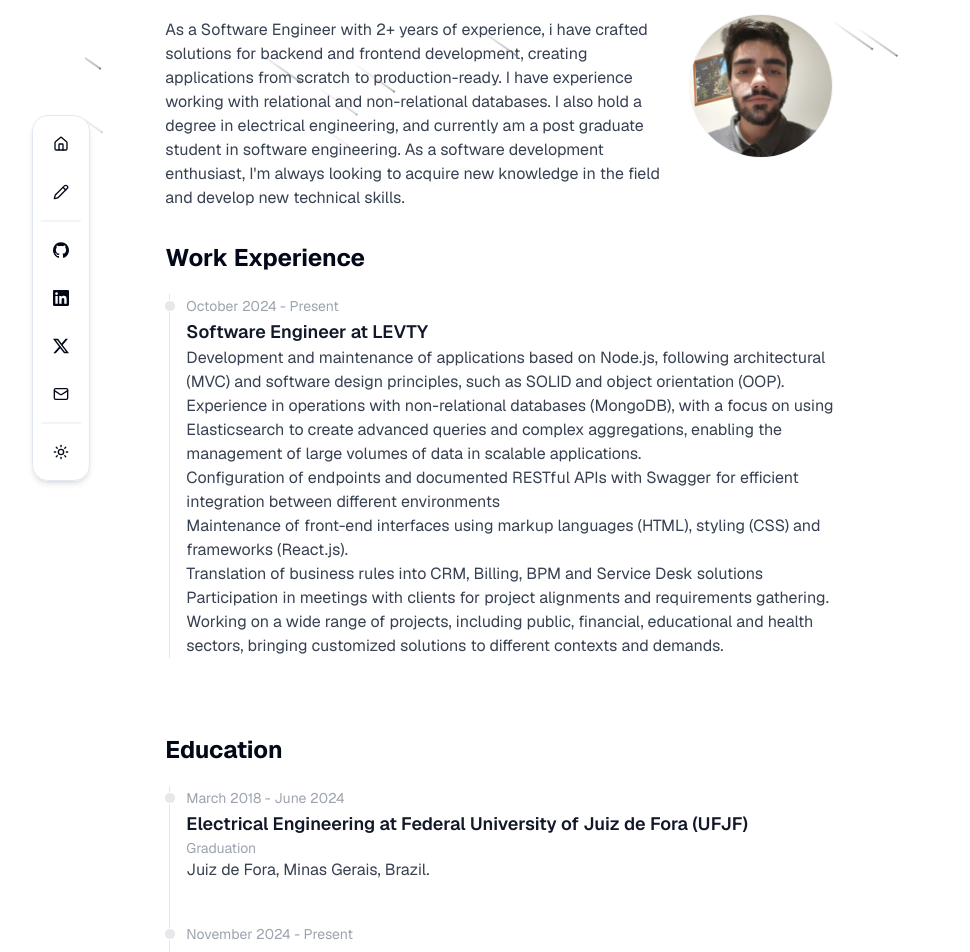
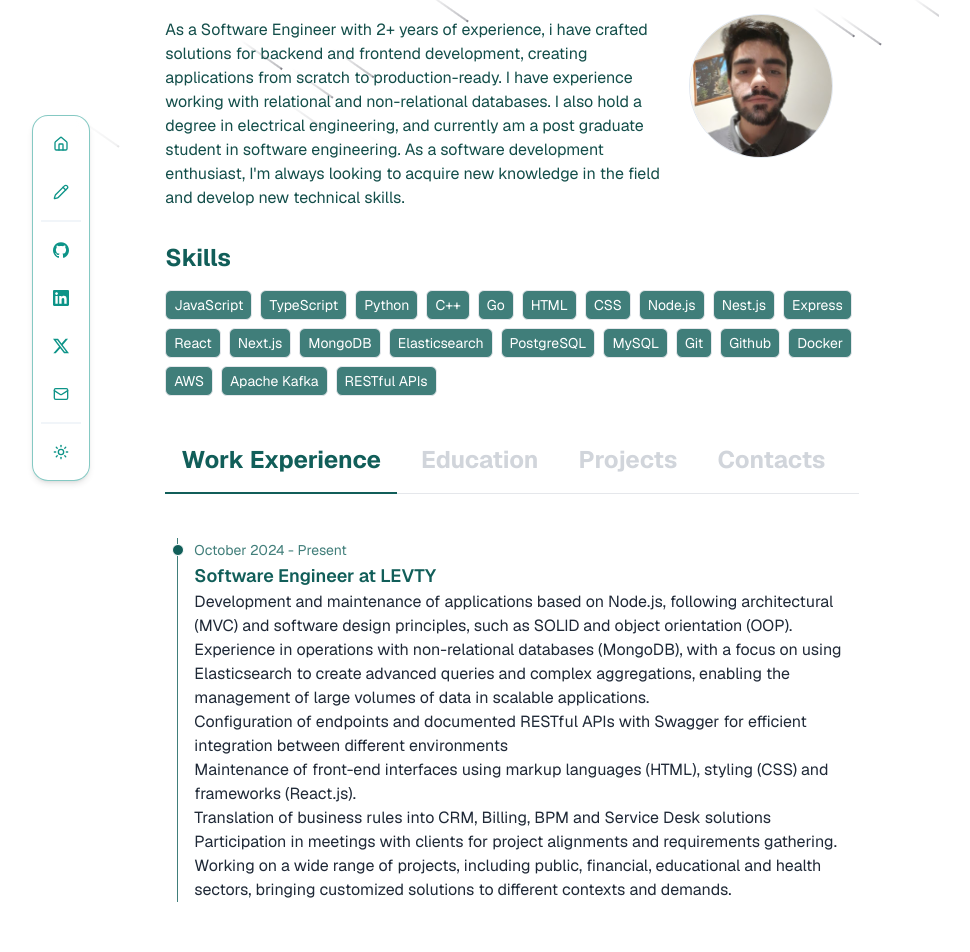
Before and after one commit to Victormrf/portfolio, a Next.js app: page / in a window 1280 px wide. Shown: the part 118-1070 px from the top of the page, without its empty margins (128-1098 px from the left). Built offline with nearby package versions, Linux system fonts and the light colour scheme.

Commit message:
Added tabs

```diff
--- a/app/globals.css
+++ b/app/globals.css
@@ -10,8 +10,6 @@
     background: linear-gradient(to bottom, transparent 95%, white 100%);
   }
 }
-
-
 
 @layer base {
   :root {
@@ -43,6 +41,7 @@
   }
   .dark {
     --background: 222.2 84% 4.9%;
+    /* --background: 213 14% 19%; */
     --foreground: 210 40% 98%;
     --card: 222.2 84% 4.9%;
     --card-foreground: 210 40% 98%;
@@ -69,8 +68,6 @@
   }
 }
 
-
-
 @layer base {
   * {
     @apply border-border;
--- a/app/page.tsx
+++ b/app/page.tsx
@@ -1,11 +1,8 @@
-import ContactMe from "@/components/ContactMe";
 import { CustomDock } from "@/components/CustomDock";
-import Education from "@/components/Education";
+import CustomTab from "@/components/CustomTab";
 import Intro from "@/components/Intro";
 import { Meteors } from "@/components/magicui/meteors";
-import Projects from "@/components/Projects";
 import Skills from "@/components/Skills";
-import WorkExperience from "@/components/WorkExperience";
 
 export default function Home() {
   return (
@@ -13,11 +10,8 @@ export default function Home() {
       <main className="flex flex-col gap-8 row-start-2 items-center sm:items-start w-full overflow-hidden">
         <Meteors />
         <Intro />
-        <WorkExperience />
-        <Education />
         <Skills />
-        <Projects />
-        <ContactMe />
+        <CustomTab />
         <CustomDock orientation="vertical" />
       </main>
     </div>
--- a/components/ContactMe.tsx
+++ b/components/ContactMe.tsx
@@ -3,7 +3,6 @@ import Link from "next/link";
 const ContactMe = () => {
   return (
     <div className="flex flex-col gap-4">
-      <h1 className="text-2xl font-bold">Contact Me</h1>
       <p className="text-base text-gray-700 dark:text-gray-300">
         Want to chat? Just shoot me a dm with a direct question on{" "}
         <Link className="text-blue-500" href="https://x.com/vmrf2000">
--- a/components/CustomDock.tsx
+++ b/components/CustomDock.tsx
@@ -141,6 +141,7 @@ export function CustomDock({
         <Dock
           direction="middle"
           orientation={isMobile ? "horizontal" : orientation}
+          className="border-teal-600/50 dark:border-teal-500/50"
         >
           {DATA.navbar.map((item) => (
             <DockIcon key={item.label}>
@@ -151,10 +152,10 @@ export function CustomDock({
                     aria-label={item.label}
                     className={cn(
                       buttonVariants({ variant: "ghost", size: "icon" }),
-                      "size-12 rounded-full"
+                      "size-12 rounded-full hover:text-teal-500 dark:hover:text-teal-400"
                     )}
                   >
-                    <item.icon className="size-4" />
+                    <item.icon className="size-4 text-teal-600 dark:text-teal-500" />
                   </Link>
                 </TooltipTrigger>
                 <TooltipContent>
@@ -165,7 +166,7 @@ export function CustomDock({
           ))}
           <Separator
             orientation={isMobile ? "vertical" : "horizontal"}
-            className="h-full"
+            className="h-full bg-teal-600/50 dark:bg-teal-500/50"
           />
           {Object.entries(DATA.contact.social).map(([name, social]) => (
             <DockIcon key={name}>
@@ -176,10 +177,10 @@ export function CustomDock({
                     aria-label={social.name}
                     className={cn(
                       buttonVariants({ variant: "ghost", size: "icon" }),
-                      "size-12 rounded-full"
+                      "size-12 rounded-full hover:text-teal-500 dark:hover:text-teal-400"
                     )}
                   >
-                    <social.icon className="size-4" />
+                    <social.icon className="size-4 text-teal-600 dark:text-teal-500" />
                   </Link>
                 </TooltipTrigger>
                 <TooltipContent>
@@ -190,7 +191,7 @@ export function CustomDock({
           ))}
           <Separator
             orientation={isMobile ? "vertical" : "horizontal"}
-            className="h-full"
+            className="h-full bg-teal-600/50 dark:bg-teal-500/50"
           />
           <DockIcon>
             <Tooltip>
@@ -199,12 +200,12 @@ export function CustomDock({
                   onClick={() =>
                     setTheme(resolvedTheme === "light" ? "dark" : "light")
                   }
-                  className="size-12 rounded-full flex items-center justify-center"
+                  className="size-12 rounded-full flex items-center justify-center hover:text-teal-500 dark:hover:text-teal-400"
                 >
                   {resolvedTheme === "light" ? (
-                    <Sun className="size-4" />
+                    <Sun className="size-4 text-teal-600 dark:text-teal-500" />
                   ) : (
-                    <Moon className="size-4" />
+                    <Moon className="size-4 text-teal-600 dark:text-teal-500" />
                   )}
                 </button>
               </TooltipTrigger>
--- /dev/null
+++ b/components/CustomTab.tsx
@@ -0,0 +1,75 @@
+"use client";
+
+import { useState } from "react";
+import WorkExperience from "./WorkExperience";
+import Education from "./Education";
+import Projects from "./Projects";
+import ContactMe from "./ContactMe";
+
+const CustomTab = () => {
+  const [activeTab, setActiveTab] = useState("experience");
+
+  const tabs = [
+    {
+      id: "experience",
+      label: "Work Experience",
+      content: <WorkExperience />,
+    },
+    {
+      id: "education",
+      label: "Education",
+      content: <Education />,
+    },
+    {
+      id: "projects",
+      label: "Projects",
+      content: <Projects />,
+    },
+    {
+      id: "contacts",
+      label: "Contacts",
+      content: <ContactMe />,
+    },
+  ];
+
+  return (
+    <div className="flex flex-col gap-4">
+      <div className="mb-4 border-b border-gray-200 dark:border-gray-700">
+        <ul className="flex flex-wrap -mb-px text-2xl font-bold text-center">
+          {tabs.map((tab) => (
+            <li key={tab.id} className="me-2" role="presentation">
+              <button
+                className={`inline-block p-4 border-b-2 rounded-t-lg hover:text-teal-600 hover:border-teal-600 dark:hover:border-teal-100 dark:hover:text-teal-100 ${
+                  activeTab === tab.id
+                    ? "text-teal-800 border-teal-800 dark:text-teal-500 dark:border-teal-500"
+                    : "border-transparent text-gray-300 dark:text-gray-700"
+                }`}
+                onClick={() => setActiveTab(tab.id)}
+                role="tab"
+                aria-selected={activeTab === tab.id}
+                aria-controls={tab.id}
+              >
+                {tab.label}
+              </button>
+            </li>
+          ))}
+        </ul>
+      </div>
+
+      <div>
+        {tabs.map((tab) => (
+          <div
+            key={tab.id}
+            className={`p-2  ${activeTab === tab.id ? "block" : "hidden"}`}
+            role="tabpanel"
+            aria-labelledby={`${tab.id}-tab`}
+          >
+            {tab.content}
+          </div>
+        ))}
+      </div>
+    </div>
+  );
+};
+
+export default CustomTab;
--- a/components/Education.tsx
+++ b/components/Education.tsx
@@ -29,20 +29,21 @@ const educationData: EducationItem[] = [
 const Education = () => {
   return (
     <div className="flex flex-col gap-4">
-      <h1 className="text-2xl font-bold">Education</h1>
       <div className="p-1">
-        <ol className="relative border-s border-gray-200 dark:border-gray-700">
+        <ol className="relative border-s border-teal-800/80 dark:border-cyan-900">
           {educationData.map((item, index) => (
             <li className="mb-10 ms-4" key={index}>
-              <div className="absolute w-3 h-3 bg-gray-200 rounded-full mt-1.5 -start-1.5 border border-white dark:border-gray-900 dark:bg-gray-700"></div>
-              <time className="mb-1 text-sm font-normal leading-none text-gray-400 dark:text-gray-500">
+              <div className="absolute w-3 h-3 bg-teal-800 rounded-full mt-1.5 -start-1.5 border border-white dark:border-gray-900 dark:bg-cyan-700"></div>
+              <time className="mb-1 text-sm font-normal leading-none text-teal-800/80 dark:text-cyan-700">
                 {item.startDate} - {item.endDate}
               </time>
-              <h3 className="text-lg font-semibold text-gray-900 dark:text-white">
+              <h3 className="text-lg font-semibold text-teal-800 dark:text-teal-300">
                 {item.courseName} at {item.collegeName}
               </h3>
-              <h5 className="text-sm text-gray-400">{item.courseType}</h5>
-              <h4 className="text-base text-gray-700 dark:text-gray-300">
+              <h5 className="text-sm text-gray-400 dark:text-cyan-600">
+                {item.courseType}
+              </h5>
+              <h4 className="text-base text-gray-800 dark:text-gray-100">
                 {item.address}
               </h4>
             </li>
--- a/components/Intro.tsx
+++ b/components/Intro.tsx
@@ -5,8 +5,10 @@ const Intro = () => {
   return (
     <div className="flex gap-4 flex-col-reverse sm:flex-row justify-center items-center">
       <div className="flex flex-col gap-4 md:w-9/12 sm:w-full">
-        <h1 className="text-4xl font-bold">Hi! I&apos;m Victor.</h1>
-        <p className="text-base text-gray-700 dark:text-gray-300">
+        <h1 className="text-4xl font-bold text-teal-800 dark:text-teal-300">
+          Hi! I&apos;m Victor.
+        </h1>
+        <p className="text-base text-teal-900 dark:text-gray-100">
           As a Software Engineer with 2+ years of experience, i have crafted
           solutions for backend and frontend development, creating applications
           from scratch to production-ready. I have experience working with
@@ -23,7 +25,7 @@ const Intro = () => {
           alt="Yatharth"
           width={160}
           height={160}
-          className="rounded-full border border-gray-100 h-36 w-36"
+          className="rounded-full border h-36 w-36"
         />
       </div>
     </div>
--- a/components/Projects.tsx
+++ b/components/Projects.tsx
@@ -49,7 +49,6 @@ const projectsData: Project[] = [
 const Projects = () => {
   return (
     <div className="flex flex-col gap-4">
-      <h1 className="text-2xl font-bold">Projects</h1>
       <div className="grid md:grid-cols-2 sm:grid-cols-1 gap-4">
         {projectsData?.map((item, index) => (
           <div
@@ -64,13 +63,17 @@ const Projects = () => {
               className="w-full h-full rounded-t-md"
             />
             <div className="flex flex-col gap-3 p-4">
-              <h2 className="text-ls font-bold">{item.title}</h2>
-              <p className="text-base text-gray-500">{item.description}</p>
+              <h2 className="text-ls font-bold text-teal-800 dark:text-teal-300">
+                {item.title}
+              </h2>
+              <p className="text-base text-teal-800 dark:text-gray-100">
+                {item.description}
+              </p>
               <div className="flex gap-1 flex-wrap">
                 {item.technologies.map((tech, index) => (
                   <div
                     key={index}
-                    className="flex border border-gray-200 rounded-md px-2 py-1 text-sm bg-gray-200 text-gray-800"
+                    className="flex border border-teal-800 dark:border-teal-300 rounded-md px-2 py-1 text-sm bg-gray-200 dark:bg-cyan-900 text-teal-800 dark:text-teal-300"
                   >
                     {tech}
                   </div>
--- a/components/Skills.tsx
+++ b/components/Skills.tsx
@@ -26,12 +26,14 @@ const skillsData: string[] = [
 const Skills = () => {
   return (
     <div className="flex flex-col gap-4">
-      <h1 className="text-2xl font-bold">Skills</h1>
+      <h1 className="text-2xl font-bold text-teal-800 dark:text-teal-300">
+        Skills
+      </h1>
       <div className="flex flex-wrap gap-2">
         {skillsData.map((skill, index) => (
           <div
             key={index}
-            className="flex border border-gray-200 dark:border-gray-800 rounded-md px-2 py-1 text-sm bg-gray-500 text-white"
+            className="flex border border-gray-200 dark:border-gray-800 rounded-md px-2 py-1 text-sm bg-teal-800/80 text-white"
           >
             {skill}
           </div>
--- a/components/WorkExperience.tsx
+++ b/components/WorkExperience.tsx
@@ -27,19 +27,18 @@ const workExperienceData: WorkExperienceItem[] = [
 const WorkExperience = () => {
   return (
     <div className="flex flex-col gap-4">
-      <h1 className="text-2xl font-bold">Work Experience</h1>
       <div className="p-1">
-        <ol className="relative border-s border-gray-200 dark:border-gray-700">
+        <ol className="relative border-s border-teal-800/80 dark:border-cyan-900">
           {workExperienceData.map((item, index) => (
             <li className="mb-10 ms-4" key={index}>
-              <div className="absolute w-3 h-3 bg-gray-200 rounded-full mt-1.5 -start-1.5 border border-white dark:border-gray-900 dark:bg-gray-700"></div>
-              <time className="mb-1 text-sm font-normal leading-none text-gray-400 dark:text-gray-500">
+              <div className="absolute w-3 h-3 bg-teal-800 rounded-full mt-1.5 -start-1.5 border border-white dark:border-gray-900 dark:bg-cyan-700"></div>
+              <time className="mb-1 text-sm font-normal leading-none text-teal-800/80 dark:text-cyan-600">
                 {item.startDate} - {item.endDate}
               </time>
-              <h3 className="text-lg font-semibold text-gray-900 dark:text-white">
+              <h3 className="text-lg font-semibold text-teal-800 dark:text-teal-300">
                 {item.jobTitle} at {item.companyName}
               </h3>
-              <ol className="text-base text-gray-700 dark:text-gray-300">
+              <ol className="text-base text-gray-800 dark:text-gray-100">
                 {item.description.map((desc, index) => (
                   <li key={index}>{desc}</li>
                 ))}
--- a/components/ui/button.tsx
+++ b/components/ui/button.tsx
@@ -1,19 +1,20 @@
-import * as React from "react"
-import { Slot } from "@radix-ui/react-slot"
-import { cva, type VariantProps } from "class-variance-authority"
+import * as React from "react";
+import { Slot } from "@radix-ui/react-slot";
+import { cva, type VariantProps } from "class-variance-authority";
 
-import { cn } from "@/lib/utils"
+import { cn } from "@/lib/utils";
 
 const buttonVariants = cva(
   "inline-flex items-center justify-center gap-2 whitespace-nowrap rounded-md text-sm font-medium ring-offset-background transition-colors focus-visible:outline-none focus-visible:ring-2 focus-visible:ring-ring focus-visible:ring-offset-2 disabled:pointer-events-none disabled:opacity-50 [&_svg]:pointer-events-none [&_svg]:size-4 [&_svg]:shrink-0",
   {
     variants: {
       variant: {
-        default: "bg-primary text-primary-foreground hover:bg-primary/90",
+        default:
+          "border border-teal-300 bg-cyan-900 text-white hover:bg-cyan-900/90 hover:text-teal-300",
         destructive:
           "bg-destructive text-destructive-foreground hover:bg-destructive/90",
         outline:
-          "border border-input bg-background hover:bg-accent hover:text-accent-foreground",
+          "border border-input text-black bg-gray-100 hover:bg-gray-200 hover:text-teal-800",
         secondary:
           "bg-secondary text-secondary-foreground hover:bg-secondary/80",
         ghost: "hover:bg-accent hover:text-accent-foreground",
@@ -31,26 +32,26 @@ const buttonVariants = cva(
       size: "default",
     },
   }
-)
+);
 
 export interface ButtonProps
   extends React.ButtonHTMLAttributes<HTMLButtonElement>,
     VariantProps<typeof buttonVariants> {
-  asChild?: boolean
+  asChild?: boolean;
 }
 
 const Button = React.forwardRef<HTMLButtonElement, ButtonProps>(
   ({ className, variant, size, asChild = false, ...props }, ref) => {
-    const Comp = asChild ? Slot : "button"
+    const Comp = asChild ? Slot : "button";
     return (
       <Comp
         className={cn(buttonVariants({ variant, size, className }))}
         ref={ref}
         {...props}
       />
-    )
+    );
   }
-)
-Button.displayName = "Button"
+);
+Button.displayName = "Button";
 
-export { Button, buttonVariants }
+export { Button, buttonVariants };
```
